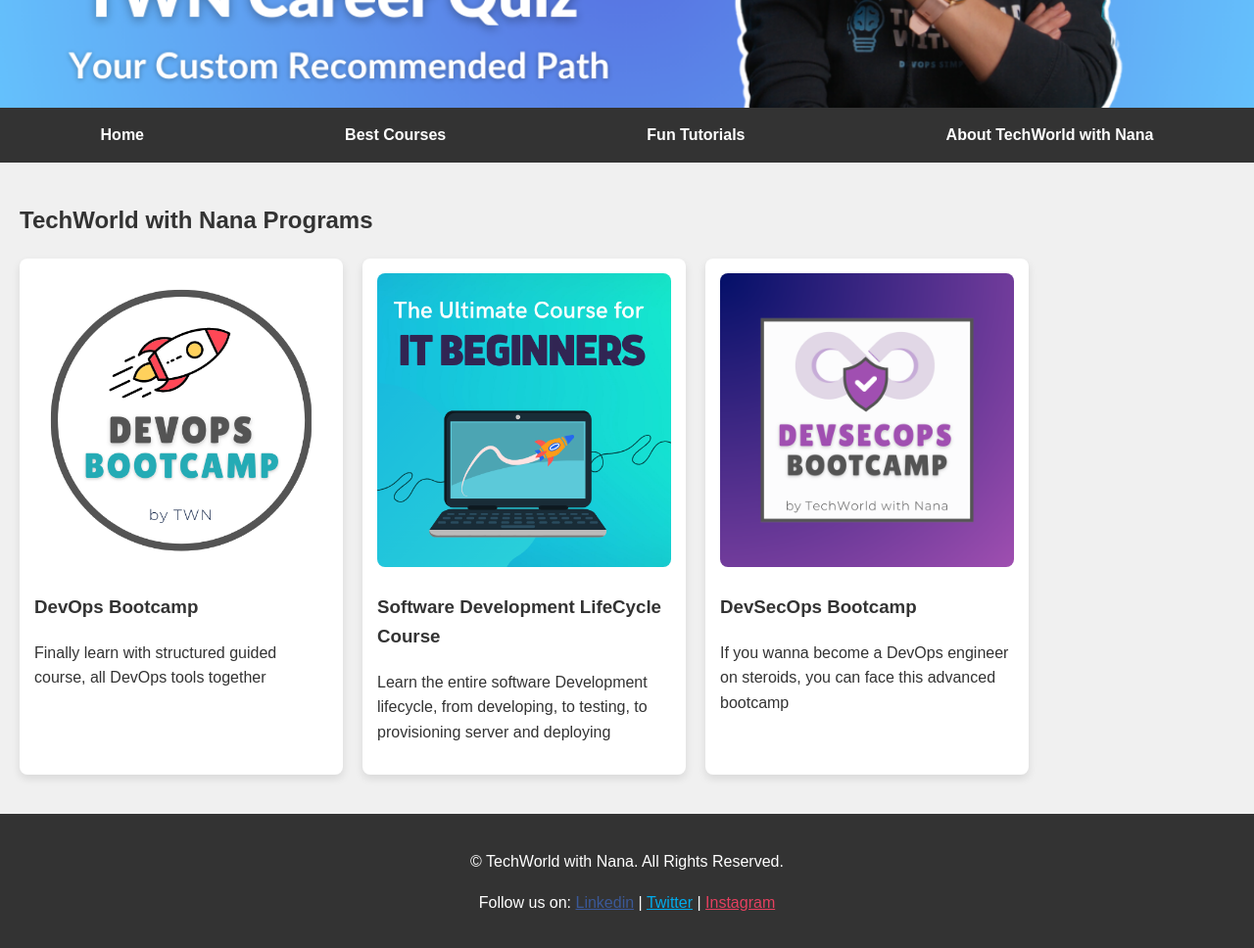
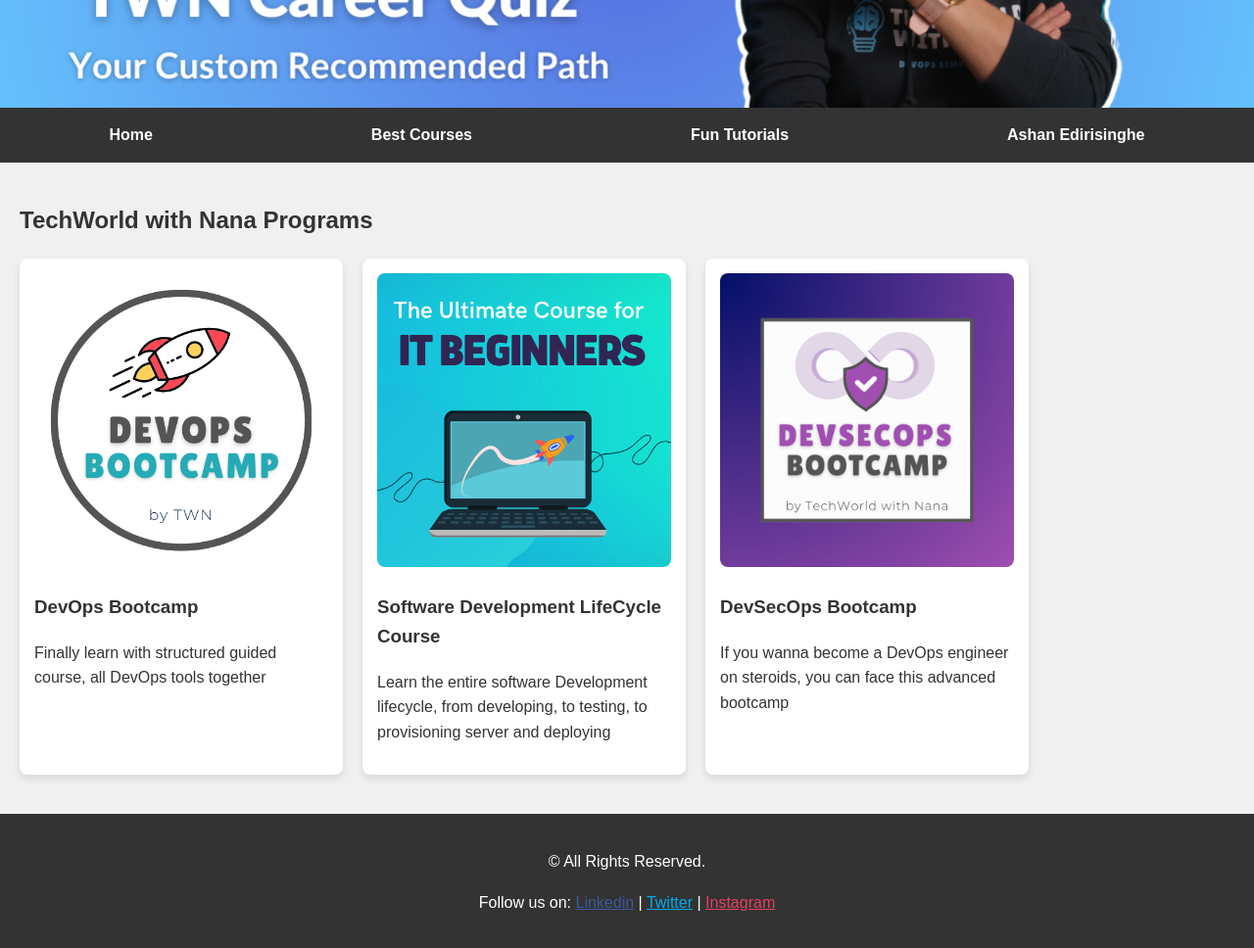
Before and after one commit to Ashan-Edirisinghe/nginz-web, a website: page index.html in a window 1280 px wide. Shown: the part 240-1208 px from the top of the page at 98% size. Drawn offline with Linux system fonts and the light colour scheme.

Commit message:
update: my name

```diff
--- a/index.html
+++ b/index.html
@@ -79,7 +79,7 @@
         <a href="#home">Home</a>
         <a href="#about">Best Courses</a>
         <a href="#services">Fun Tutorials</a>
-        <a href="#contact">About TechWorld with Nana</a>
+        <a href="#contact"> Ashan Edirisinghe</a>
     </nav>
     <div class="container">
         <h2>TechWorld with Nana Programs</h2>
@@ -102,7 +102,7 @@
         </div>
     </div>
     <footer>
-        <p>&copy; TechWorld with Nana. All Rights Reserved.</p>
+        <p>&copy;   All Rights Reserved.</p>
         <p>Follow us on:
             <a href="#" style="color: #3b5998;">Linkedin</a> |
             <a href="#" style="color: #00aced;">Twitter</a> |
```
